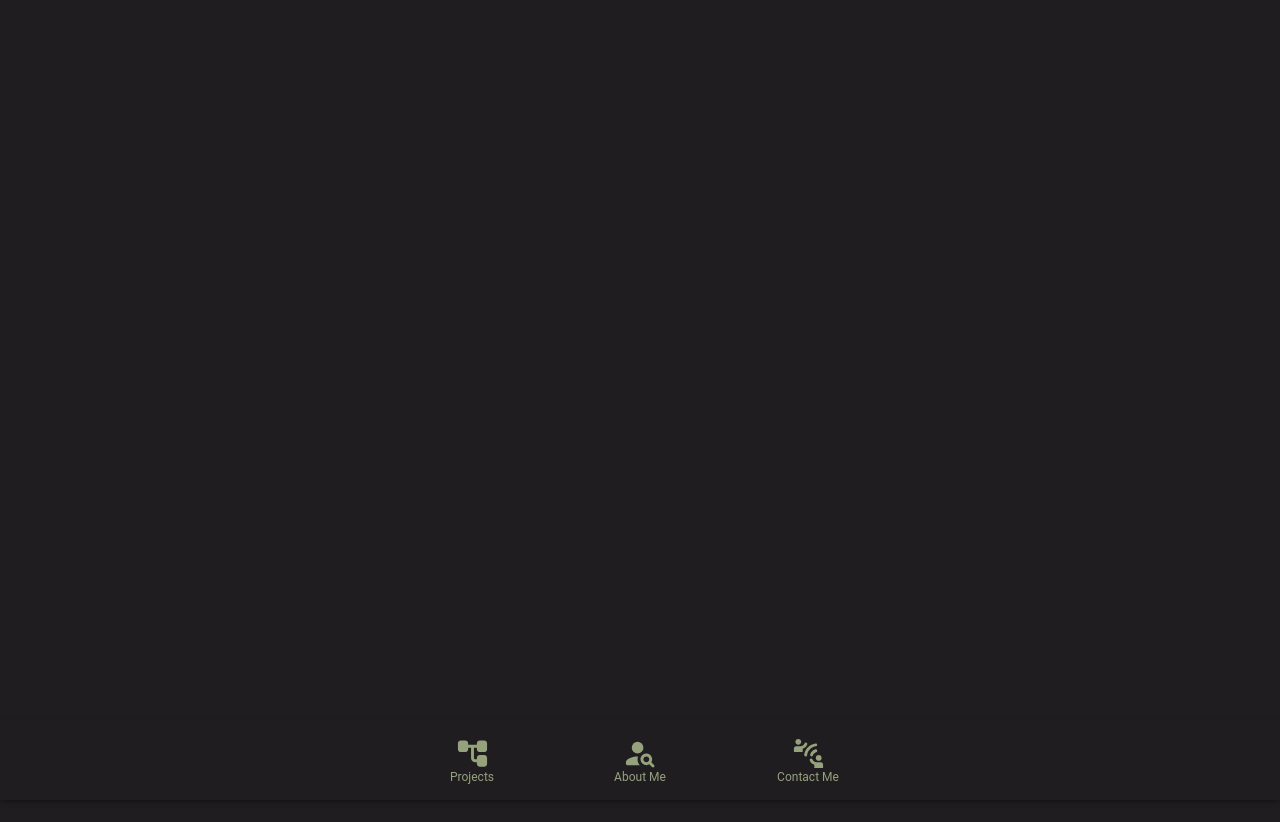
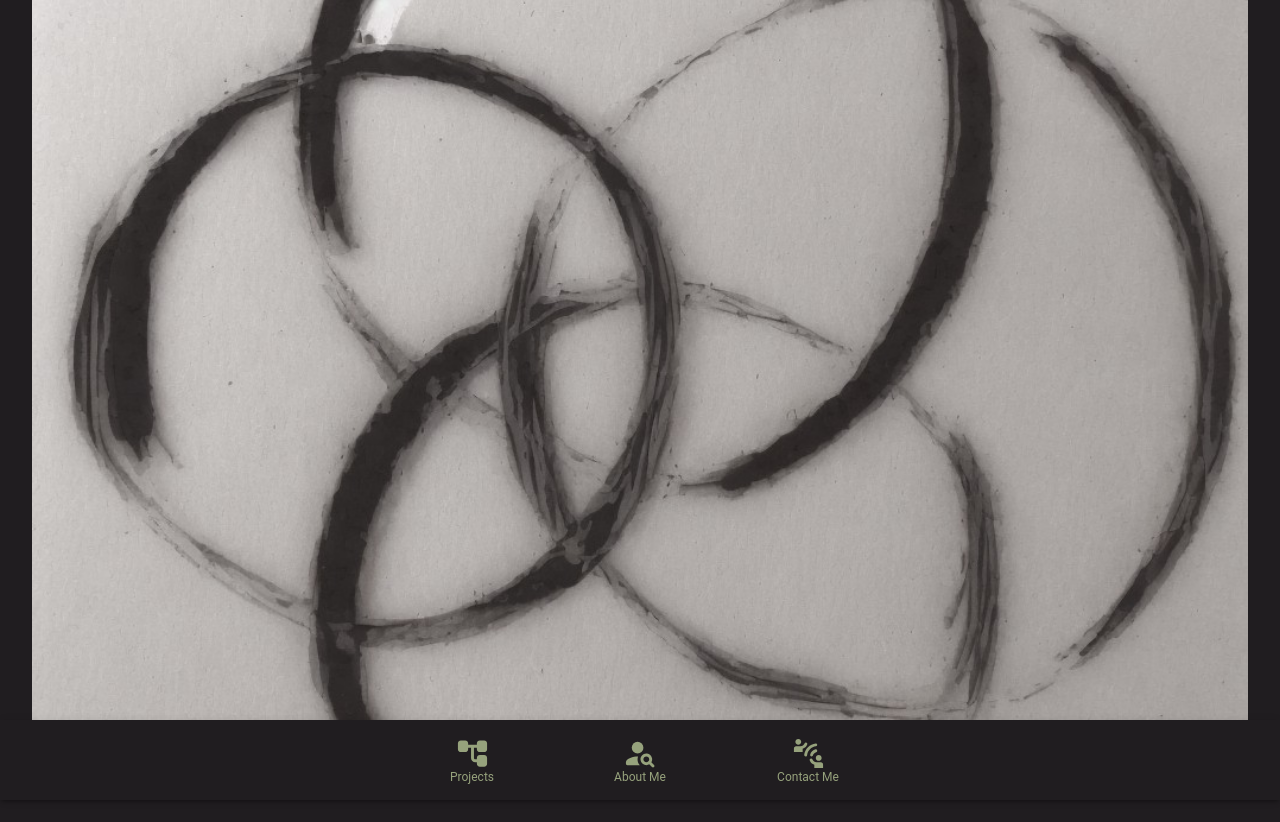
Before and after one commit to MoxUFO/Port_Solidus, a React (Create React App) app: page / in a window 1280 px wide. Shown: the top 822 px of the page. Built offline with nearby package versions, Linux system fonts and the light colour scheme.

Commit message:
added ikigai bg

```diff
--- /dev/null
+++ b/src/assest/css/Ikigai.css
@@ -0,0 +1,9 @@
+.ikigai{
+    margin-top: 1%;
+    margin: 0 auto;
+    background-image: url('../images/artbreeder-pattern.jpg');
+    background-size: cover;
+    background-position: center;
+    width: 95%;
+    height: 90vh;
+}
--- /dev/null
+++ b/src/componenets/Ikigai.js
@@ -0,0 +1,11 @@
+import React from 'react'
+import '../assest/css/Ikigai.css'
+
+export default function
+() {
+  return (
+    <div className='ikigai'>
+
+    </div>
+  )
+}
--- a/src/componenets/PortfolioContainer.js
+++ b/src/componenets/PortfolioContainer.js
@@ -1,5 +1,6 @@
 import React from 'react'
 import NavBar from './NavBar'
+import Ikigai from './Ikigai'
 
 import '../assest/css/PortfolioContainer.css'
 
@@ -7,7 +8,7 @@ import '../assest/css/PortfolioContainer.css'
 export default function PortfolioContainer() {
   return (
     <div className='port-container'>
-
+        <Ikigai />
         <NavBar />
     </div>
   )
```
